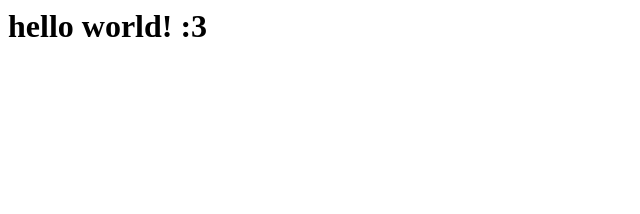
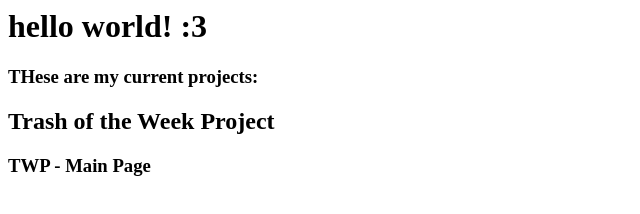
Before and after one commit to Lizard1919/W.A-Project-1-TWP, a plain HTML site: page index.html in a window 1280 px wide. Shown: the whole page, without its empty margins (0-640 px from the left). Drawn offline with Linux system fonts and the light colour scheme.

Commit message:
Update index.html

```diff
--- a/index.html
+++ b/index.html
@@ -1 +1,4 @@
 <h1> hello world! :3 </h1>
+<h3> THese are my current projects: </h3>
+<h2>Trash of the Week Project</h2>
+<h3>TWP - Main Page </h3>
```
